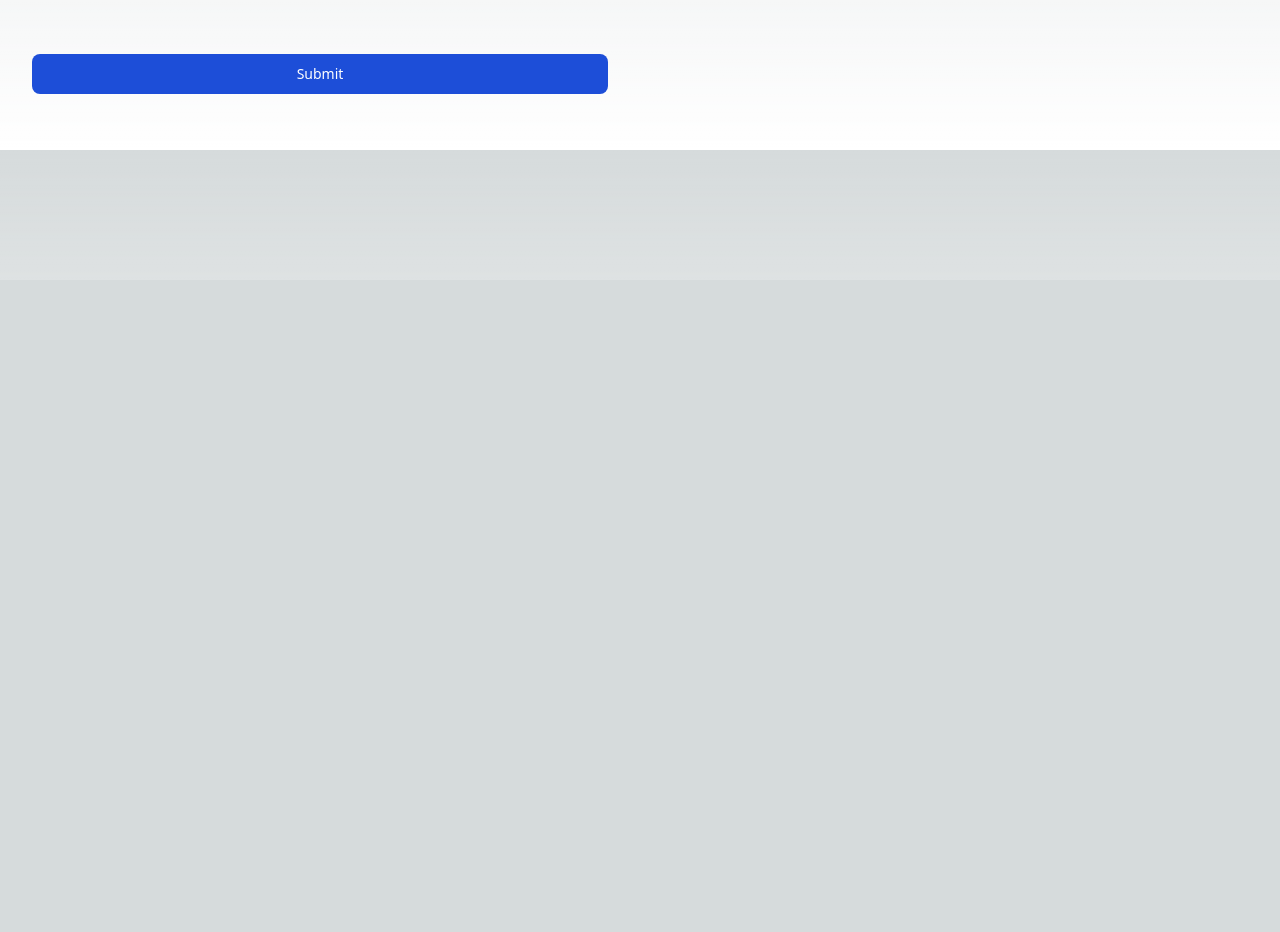
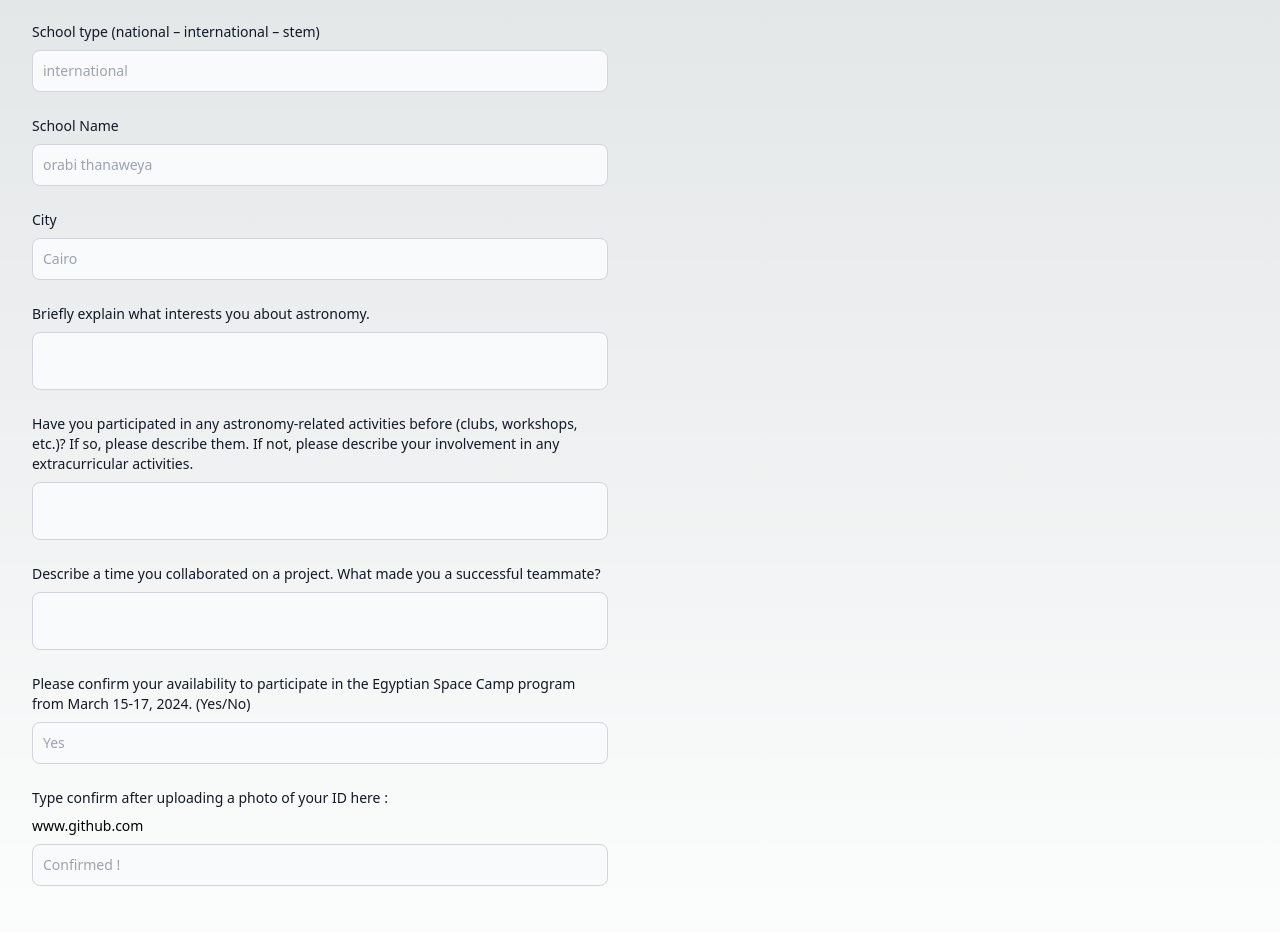
Before and after one commit to bobelmasry/astronomy-form-repo, a Next.js app: page / in a window 1280 px wide. Shown: the part 520-1452 px from the top of the page. Before the commit the page ends 800 px from the top, so only its background shows below. Built offline with nearby package versions, Linux system fonts and the light colour scheme.

Commit message:
finished all fields

```diff
--- a/pages/index.js
+++ b/pages/index.js
@@ -1,3 +1,4 @@
+import Link from 'next/link';
 import { useState } from 'react';
 
 export default function Home() {
@@ -11,6 +12,10 @@ export default function Home() {
   const [email, setEmail] = useState('')
   const [phoneNumber, setPhoneNumber] = useState('')
   const [grade, setGrade] = useState('')
+  const [schoolType, setSchoolType] = useState('')
+  const [schoolName, setSchoolName] = useState('')
+  const [city, setCity] = useState('')
+  const [id, setId] = useState('')
 
   return (
     <form>
@@ -51,23 +56,6 @@ export default function Home() {
     </div>
     <div>
       <label
-        htmlFor="company"
-        className="block mb-2 text-sm font-medium text-gray-900 dark:text-white"
-      >
-        Email
-      </label>
-      <input
-        type="text"
-        id="company"
-        className="bg-gray-50 border border-gray-300 text-gray-900 text-sm rounded-lg focus:ring-blue-500 focus:border-blue-500 block w-full p-2.5 dark:bg-gray-700 dark:border-gray-600 dark:placeholder-gray-400 dark:text-white dark:focus:ring-blue-500 dark:focus:border-blue-500"
-        placeholder="joe@aucegypt.edu"
-        required=""
-        onChange={(event) => setEmail(event.target.value)}
-        value={email}
-      />
-    </div>
-    <div>
-      <label
         htmlFor="phone"
         className="block mb-2 text-sm font-medium text-gray-900 dark:text-white"
       >
@@ -81,6 +69,21 @@ export default function Home() {
         required=""
         onChange={(event) => setPhoneNumber(event.target.value)}
         value={phoneNumber}
+      />
+    </div>
+    <div>
+      <label
+        className="block mb-2 text-sm font-medium text-gray-900 dark:text-white"
+      >
+        Email
+      </label>
+      <input
+        type="text"
+        className="bg-gray-50 border border-gray-300 text-gray-900 text-sm rounded-lg focus:ring-blue-500 focus:border-blue-500 block w-full p-2.5 dark:bg-gray-700 dark:border-gray-600 dark:placeholder-gray-400 dark:text-white dark:focus:ring-blue-500 dark:focus:border-blue-500"
+        placeholder="joe@aucegypt.edu"
+        required=""
+        onChange={(event) => setEmail(event.target.value)}
+        value={email}
       />
     </div>
     <div>
@@ -100,7 +103,123 @@ export default function Home() {
         value={grade}
       />
     </div>
-
+    <div>
+      <label
+        className="block mb-2 text-sm font-medium text-gray-900 dark:text-white"
+      >
+        School type (national – international – stem)
+      </label>
+      <input
+        type="text"
+        className="bg-gray-50 border border-gray-300 text-gray-900 text-sm rounded-lg focus:ring-blue-500 focus:border-blue-500 block w-full p-2.5 dark:bg-gray-700 dark:border-gray-600 dark:placeholder-gray-400 dark:text-white dark:focus:ring-blue-500 dark:focus:border-blue-500"
+        placeholder="international"
+        required=""
+        onChange={(event) => setSchoolType(event.target.value)}
+        value={schoolType}
+      />
+    </div>
+    <div>
+      <label
+        className="block mb-2 text-sm font-medium text-gray-900 dark:text-white"
+      >
+        School Name
+      </label>
+      <input
+        type="text"
+        className="bg-gray-50 border border-gray-300 text-gray-900 text-sm rounded-lg focus:ring-blue-500 focus:border-blue-500 block w-full p-2.5 dark:bg-gray-700 dark:border-gray-600 dark:placeholder-gray-400 dark:text-white dark:focus:ring-blue-500 dark:focus:border-blue-500"
+        placeholder="orabi thanaweya"
+        required=""
+        onChange={(event) => setSchoolName(event.target.value)}
+        value={schoolName}
+      />
+    </div>
+    <div>
+      <label
+        className="block mb-2 text-sm font-medium text-gray-900 dark:text-white"
+      >
+        City
+      </label>
+      <input
+        type="text"
+        className="bg-gray-50 border border-gray-300 text-gray-900 text-sm rounded-lg focus:ring-blue-500 focus:border-blue-500 block w-full p-2.5 dark:bg-gray-700 dark:border-gray-600 dark:placeholder-gray-400 dark:text-white dark:focus:ring-blue-500 dark:focus:border-blue-500"
+        placeholder="Cairo"
+        required=""
+        onChange={(event) => setCity(event.target.value)}
+        value={city}
+      />
+    </div>
+    <div>
+      <label
+        htmlfor="large-input"
+        className="block mb-2 text-sm font-medium text-gray-900 dark:text-white"
+      >
+        Briefly explain what interests you about astronomy.{" "}
+      </label>
+      <input
+        type="text"
+        id="large-input"
+        className="block w-full p-4 text-gray-900 border border-gray-300 rounded-lg bg-gray-50 text-base focus:ring-blue-500 focus:border-blue-500 dark:bg-gray-700 dark:border-gray-600 dark:placeholder-gray-400 dark:text-white dark:focus:ring-blue-500 dark:focus:border-blue-500"
+      />
+    </div>
+    <div>
+      <label
+        htmlfor="large-input"
+        className="block mb-2 text-sm font-medium text-gray-900 dark:text-white"
+      >
+        Have you participated in any astronomy-related activities before (clubs, workshops, etc.)? If so, please describe them. If not, please describe your involvement in any extracurricular activities.{" "}
+      </label>
+      <input
+        type="text"
+        id="large-input"
+        className="block w-full p-4 text-gray-900 border border-gray-300 rounded-lg bg-gray-50 text-base focus:ring-blue-500 focus:border-blue-500 dark:bg-gray-700 dark:border-gray-600 dark:placeholder-gray-400 dark:text-white dark:focus:ring-blue-500 dark:focus:border-blue-500"
+      />
+    </div>
+    <div>
+      <label
+        htmlfor="large-input"
+        className="block mb-2 text-sm font-medium text-gray-900 dark:text-white"
+      >
+        Describe a time you collaborated on a project. What made you a successful teammate?{" "}
+      </label>
+      <input
+        type="text"
+        id="large-input"
+        className="block w-full p-4 text-gray-900 border border-gray-300 rounded-lg bg-gray-50 text-base focus:ring-blue-500 focus:border-blue-500 dark:bg-gray-700 dark:border-gray-600 dark:placeholder-gray-400 dark:text-white dark:focus:ring-blue-500 dark:focus:border-blue-500"
+      />
+    </div>
+    <div>
+      <label
+        htmlfor="large-input"
+        className="block mb-2 text-sm font-medium text-gray-900 dark:text-white"
+      >
+        Please confirm your availability to participate in the Egyptian Space Camp program from March 15-17, 2024. (Yes/No){" "}
+      </label>
+      <input
+        type="text"
+        className="bg-gray-50 border border-gray-300 text-gray-900 text-sm rounded-lg focus:ring-blue-500 focus:border-blue-500 block w-full p-2.5 dark:bg-gray-700 dark:border-gray-600 dark:placeholder-gray-400 dark:text-white dark:focus:ring-blue-500 dark:focus:border-blue-500"
+        placeholder="Yes"
+        required=""
+        onChange={(event) => setCity(event.target.value)}
+        value={city}
+      />
+    </div>
+    <div>
+      <label
+        htmlfor="large-input"
+        className="block mb-2 text-sm font-medium text-gray-900 dark:text-white"
+      >
+        Type confirm after uploading a photo of your ID here : {" "}
+      </label>
+      <Link className="block mb-2 text-sm font-medium dark:text-cyan-400" href='www.github.com'>www.github.com</Link>
+      <input
+        type="text"
+        className="bg-gray-50 border border-gray-300 text-gray-900 text-sm rounded-lg focus:ring-blue-500 focus:border-blue-500 block w-full p-2.5 dark:bg-gray-700 dark:border-gray-600 dark:placeholder-gray-400 dark:text-white dark:focus:ring-blue-500 dark:focus:border-blue-500"
+        placeholder="Confirmed !"
+        required=""
+        onChange={(event) => setCity(event.target.value)}
+        value={city}
+      />
+    </div>
     <button
     onClick={update}
     className="mt-8 text-white bg-blue-700 hover:bg-blue-800 focus:ring-4 focus:outline-none focus:ring-blue-300 font-medium rounded-lg text-sm w-full sm:w-auto px-5 py-2.5 text-center dark:bg-blue-600 dark:hover:bg-blue-700 dark:focus:ring-blue-800"
```
